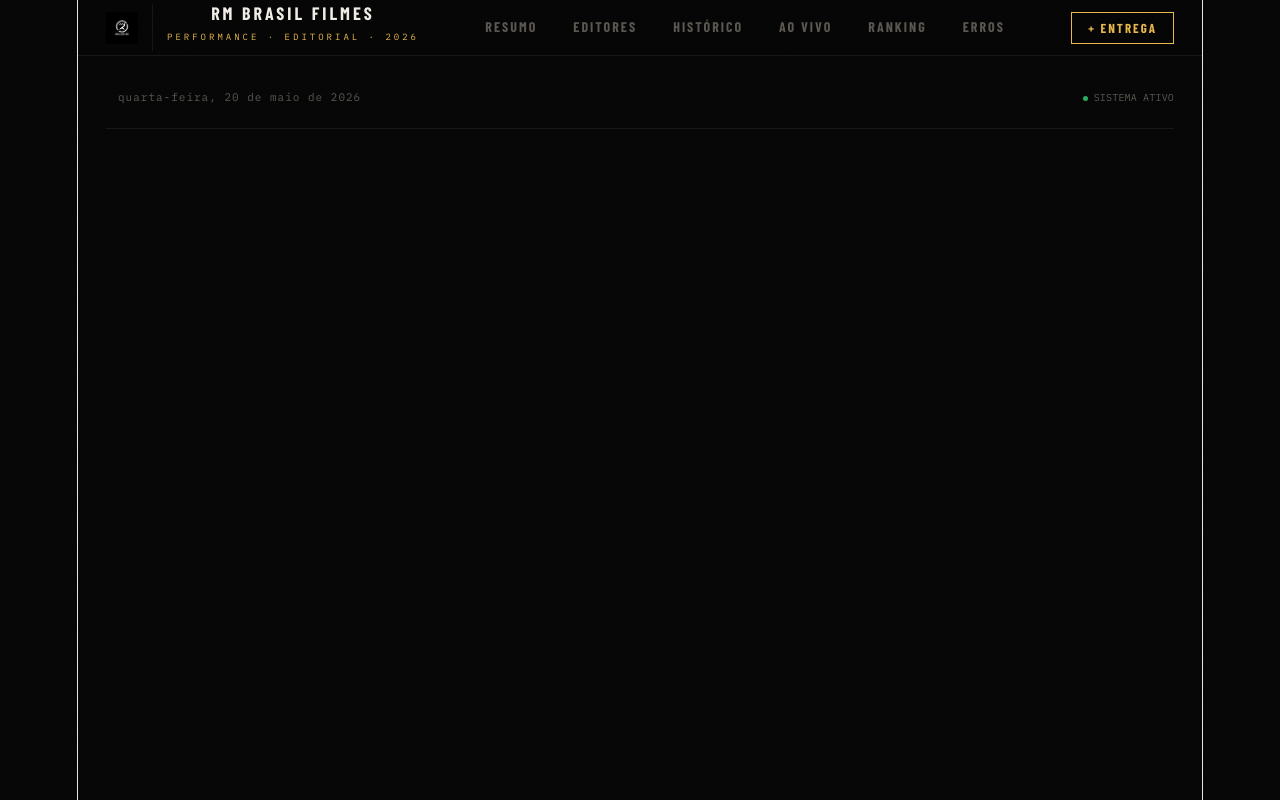
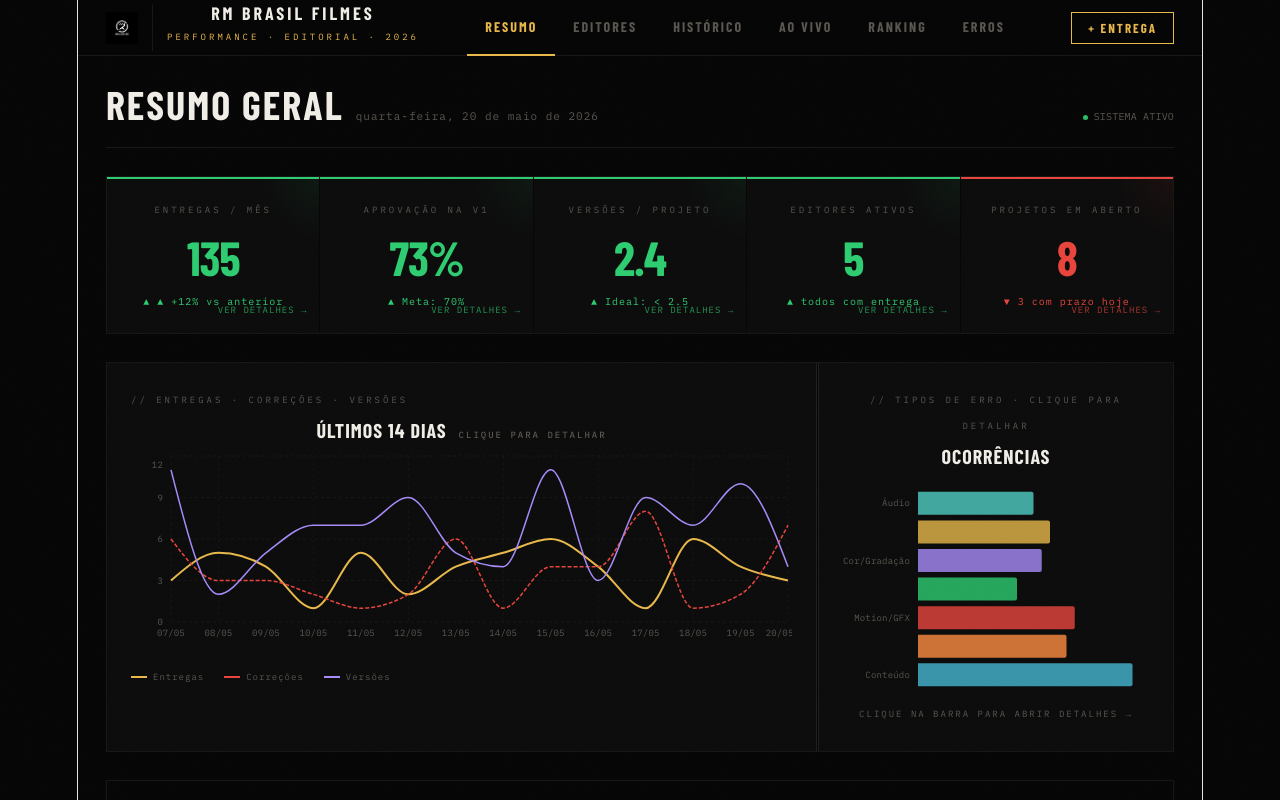
Before and after one commit to thalesdvfilmes/rm-brasil-dashboard, a React (Vite) app: page / in a window 1280 px wide. Shown: the top 800 px of the page. Built offline with nearby package versions, Linux system fonts and the light colour scheme; a web font is replaced by a local one.

Commit message:
fix: abre em resumo por padrao

```diff
--- a/src/App.jsx
+++ b/src/App.jsx
@@ -243,7 +243,7 @@ const Modal = ({onClose,onAdd}) => {
 export default function App() {
   const [editors,setEditors]       = useState(generateEditors);
   const [radarData]                = useState(()=>Object.fromEntries(EDITORS.map(e=>[e,generateRadar()])));
-  const [tab,setTab]               = useState("overview");
+  const [tab,setTab]               = useState("resumo");
   const [modal,setModal]           = useState(false);
   const [selEditor,setSelEditor]   = useState(null);
   const [rankSub,setRankSub]       = useState("podio");
```
